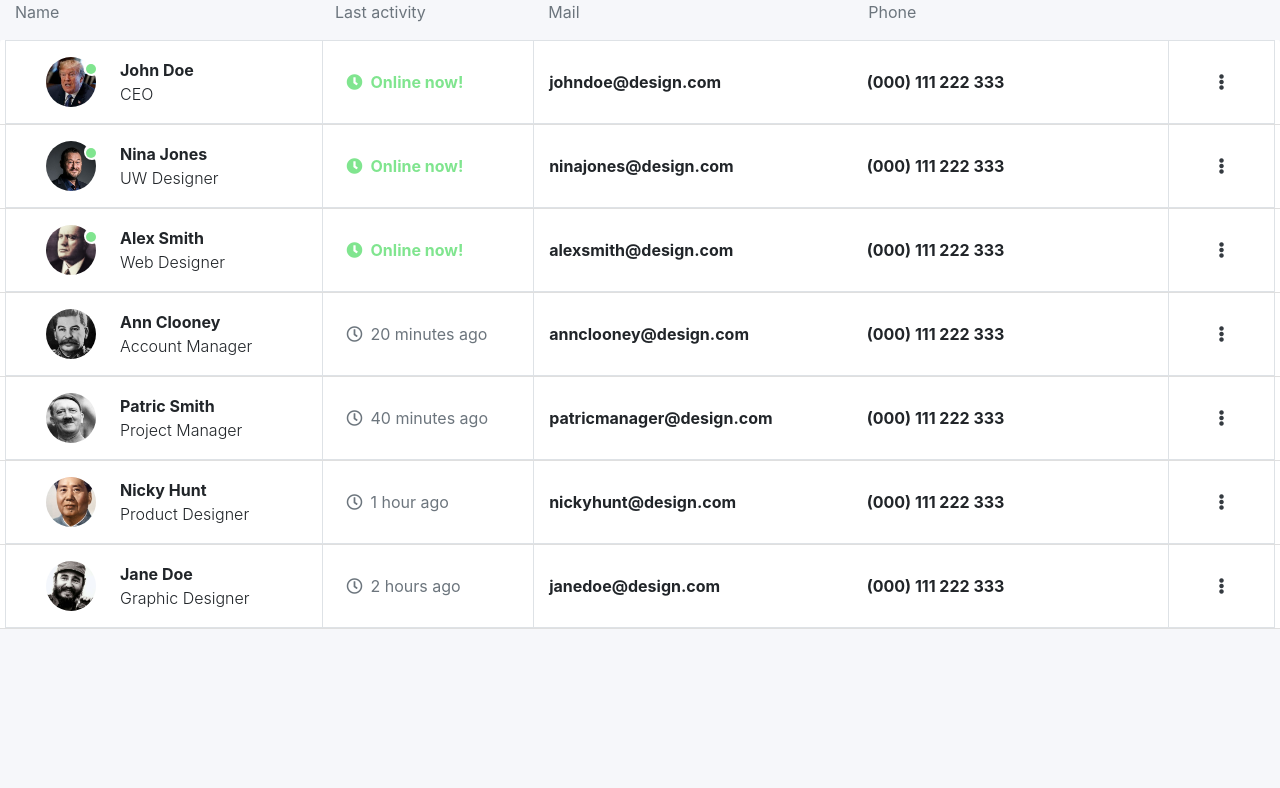
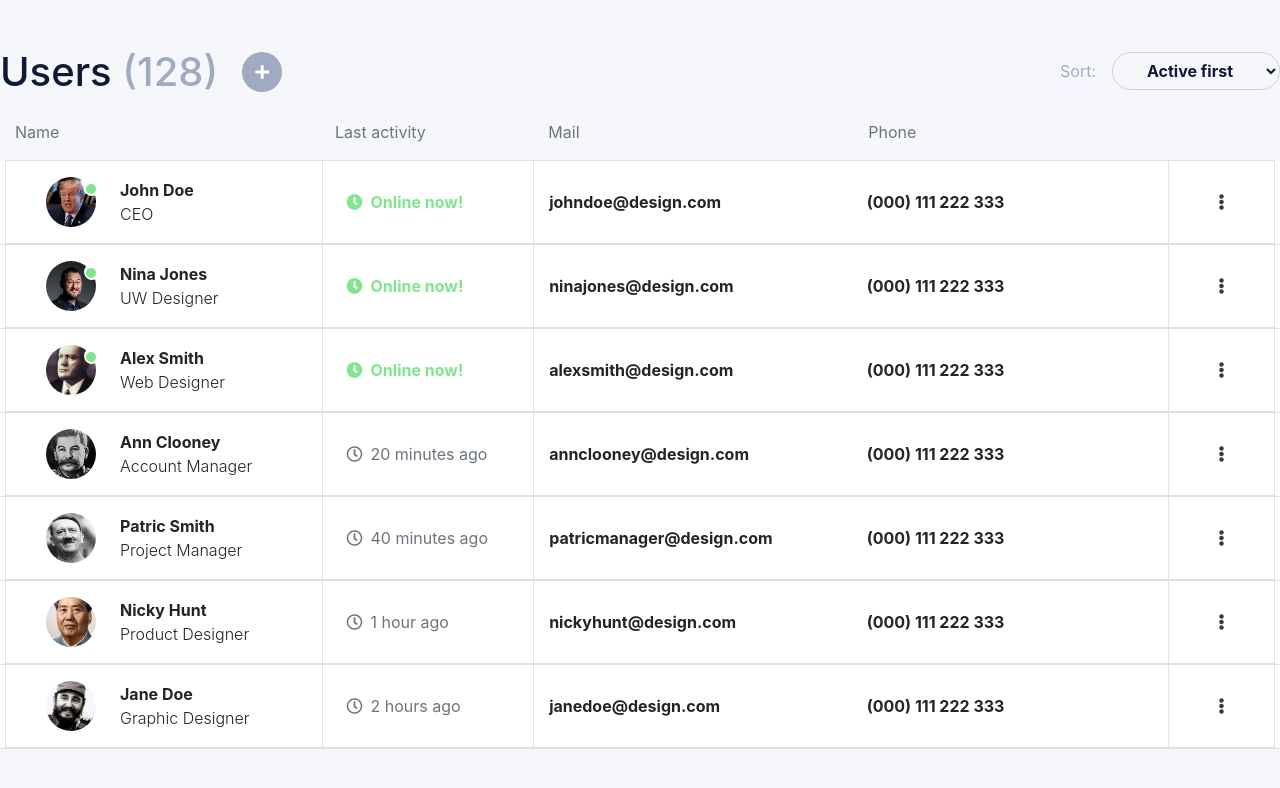
Before and after one commit to BrentVanhooren/scrum4, a plain HTML site: page index.html in a window 1280 px wide. Drawn offline with nearby package versions, Linux system fonts and the light colour scheme.

Commit message:
Added section with user counter, add button and select box

```diff
--- a/index.html
+++ b/index.html
@@ -12,6 +12,22 @@
 	<title>users</title>
 </head>
 <body>
+<section class="d-flex justify-content-between  mt-5">
+	<div class="d-flex">
+		<h1 class="mb-4 s4_h1title align-self-center">Users <span>(128)</span></h1>
+		<button class="btn s4_adduser mt-1 ml-4 rounded-circle"><i class="fas fa-plus"></i></button>
+	</div>
+	<form action="" class="mt-1 s4_usersearch d-flex">
+		<span class="s4_sorttitel">Sort: </span>
+		<select class="form-control ml-3">
+			<option><span>Active first</span></option>
+			<option>Active first</option>
+			<option>Active first</option>
+			<option>Active first</option>
+
+		</select>
+	</form>
+</section>
 <section>
 	<div class="col-12 pb-3">
 		<div class="row">
--- a/scss/_customstyles.scss
+++ b/scss/_customstyles.scss
@@ -1,6 +1,48 @@
 body{
   background:#f6f7fa;
 }
+
+.s4_h1title{
+  color: #0e1a35;
+  span{
+    color:#a0abc2;
+  }
+}
+
+.s4_adduser{
+  width: 40px;
+  height: 40px;
+  display: block;
+  background-color: #a0abc2;
+  &:hover{
+    background-color: #0e1a35;
+  }
+  i{
+    color: #fff;
+  }
+}
+
+
+
+.s4_usersearch{
+  .s4_sorttitel{
+    margin-top: 7px;
+    color: #a0abc2;
+  }
+  select{
+    background-color: #f6f7fa;
+    padding: 0px 30px;
+    border-radius: 20px;
+    color: #0e1a35;
+    font-weight: bold;
+    option{
+      color: #0e1a35;
+
+
+    }
+  }
+}
+
 .s4_foto_cirkel {
   width: 50px;
   height: 50px;
```
Also changed, not shown: css/_customstyles-dist-dist.css, css/_customstyles-dist.css, css/_customstyles.css, css/bootstrap.css, css/bootstrap.min-dist.css, css/bootstrap.min.css, 1 other file.
